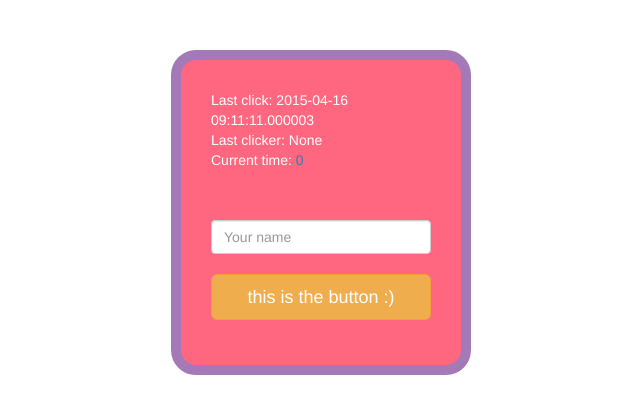
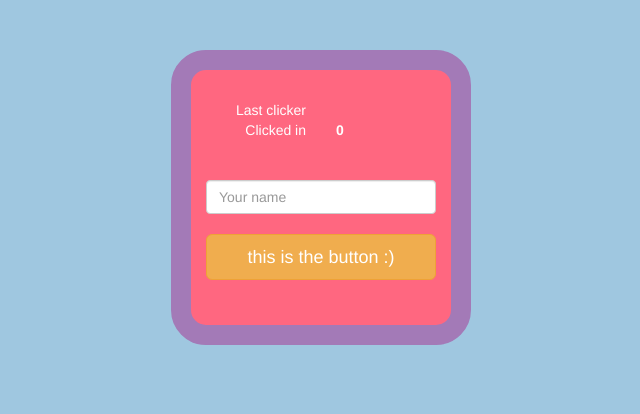
Before and after one commit to dborzov/thebutton, a Flask app: page / in a window 1280 px wide. Shown: the top 414 px of the page, without its empty margins (319-959 px from the left). Run offline with Flask 2, Linux system fonts and the light colour scheme; data that the repository does not hold is empty; some libraries are stand-ins or nearby versions.

Commit message:
Show data in aligned columns

```diff
--- a/static/thebutton.css
+++ b/static/thebutton.css
@@ -1,3 +1,7 @@
+body {
+    background-color: #9fc7e0;
+}
+
 .landing {
     padding: 30px;
     margin-top: 50px;
@@ -6,8 +10,8 @@
     max-width: 300px;
     background-color: #ff6780;
     color: #ffffff;
-    border: 10px solid #a37ab7;
-    border-radius: 25px;
+    border: 20px solid #a37ab7;
+    border-radius: 35px;
 }
 
 
--- a/templates/index.html
+++ b/templates/index.html
@@ -4,20 +4,30 @@
     <meta http-equiv="Content-Type" content="text/html; charset=UTF-8">
     <meta charset="utf-8">
     <title> The Dima's Button for the interview at BoxKite</title>
+    <link rel="stylesheet" href="https://maxcdn.bootstrapcdn.com/bootstrap/3.3.2/css/bootstrap.min.css"></link>
     <link rel="stylesheet" href="static/thebutton.css"></link>
-    <link rel="stylesheet" href="https://maxcdn.bootstrapcdn.com/bootstrap/3.3.2/css/bootstrap.min.css"></link>
     <script src="static/thebutton.js"></script>
 </head>
 <body>
-    <div class="landing">
-        <p>
-            Last click: {{ last_click }}<br/>
-            Last clicker: {{ last_clicker }}<br/>
-            Current time: <a id="timer"></a><br/>
-        </p>
-
+    <div class="landing container">
+        <div class="row">
+            <div class="col-xs-6 text-right">
+                Last clicker
+            </div>
+            <div class="col-xs-6">
+                <strong id="clicker-name"></strong>
+            </div>
+        </div>
+        <div class="row">
+            <div class="col-xs-6 text-right">
+            Clicked in
+            </div>
+            <div class="col-xs-6">
+                <strong id="timer"></strong>
+            </div>
+        </div>
         <br><br>
-
+        <div class="row">
             <form>
                 <div class="form-group">
                     <input name="username" class="form-control" placeholder="Your name" />
@@ -28,4 +38,5 @@
                 </div>
             <form>
         </div>
+    </div>
 </body>
```
Lines whose indentation alone changed are shown as unchanged.
